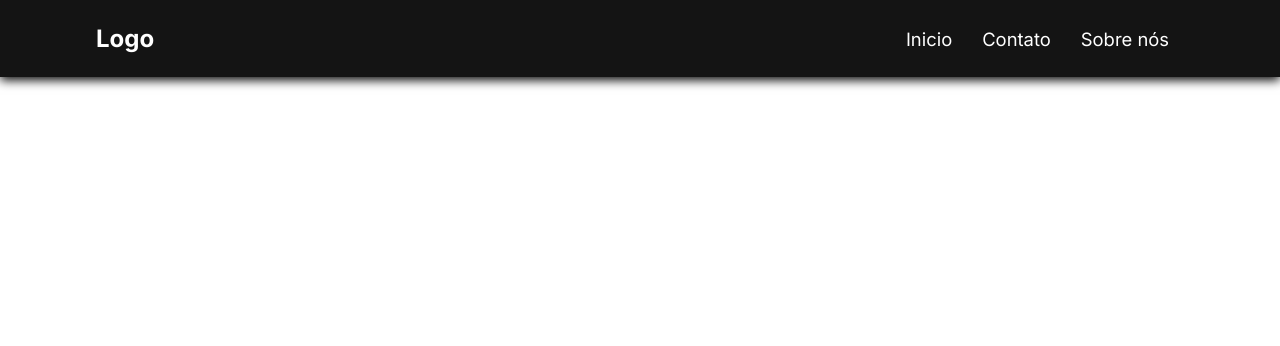
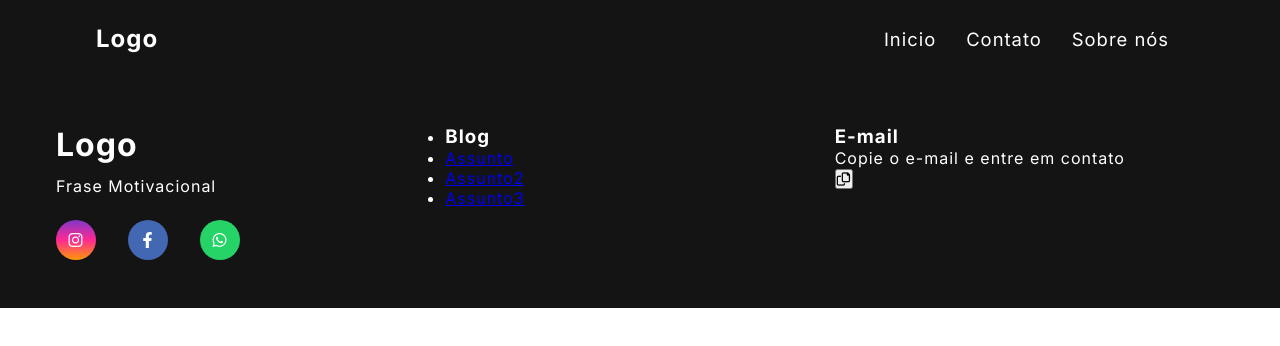
Before and after one commit to Lucas9740/Imposto-Renda, a plain HTML site: page index.html in a window 1280 px wide. Drawn offline with Linux system fonts and the light colour scheme.

Commit message:
Rodapé
Inserção do Footer, mais uma vez utilizando os métodos da @LarissaKich e com algumas alterações para um melhor aproveitamento.

Co-Authored-By: Larissa Kich <76120366+larissakich@users.noreply.github.com>

```diff
--- a/assets/css/style.css
+++ b/assets/css/style.css
@@ -4,8 +4,11 @@
     padding: 0;
     margin: 0;
     font-family: 'Inter', sans-serif;
+    box-sizing: border-box;
+    letter-spacing: 1px;
 }
 
+/*  Estilização do Cabeçalho e nav-bar*/
 header {
     background-color: rgb(20, 20, 20);
     box-shadow: 0px 3px 10px black;
@@ -24,6 +27,13 @@ header {
 
 .logo h1 {
     color: white;
+}
+
+.logo:hover {
+    background-color: rgb(46, 46, 46);
+    border-radius: 10%;
+    padding: 0.02rem;
+    margin: 1px 1px 1px 1px;
 }
 
 .nav-list {
@@ -48,6 +58,13 @@ header {
     font-weight: 400;
 }
 
+.nav-link:hover {
+    background-color: rgb(46, 46, 46);
+    border-radius: 8%;
+    padding: 0.02rem;
+    margin: 1px 1px 1px 1px;
+}
+
  .mobile-menu-icon {
     display: none;
  }
@@ -56,6 +73,7 @@ header {
     display: none;
  }
 
+ /* Responsividade a partir de -730 pixels*/
  @media screen and (max-width: 730px) {
     .nav-bar {
         padding: 1.5rem;
@@ -92,4 +110,60 @@ header {
     .open{
         display: block;
     }
+    /*  Fim da estilização do Nav-bar*/
+
+    /*Estilização do Footer ou Rodapé */
+
  }
+ /*Estilização do Footer ou Rodapé */
+footer{
+    width: 100%;
+    color: white;
+}
+.footer-link {
+    text-decoration: none;
+}
+
+#footer_content {
+    background-color: rgb(20, 20, 20);
+    display: grid;
+    grid-template-columns: repeat(3, 1fr);
+    padding: 3rem 3.5rem;
+}
+
+#footer_content h1 {
+    margin-bottom: 0.75rem;
+}
+
+#footer_social_media {
+    display: flex;
+    gap: 2rem;
+    margin-top: 1.5rem;
+}
+
+#footer_social_media .footer-link {
+    display: flex;
+    align-items: center;
+    justify-content: center;
+    height: 2.5rem;
+    width: 2.5rem;
+    color: white;
+    border-radius: 50%;
+    transition: all 0.4s;
+}
+
+#footer_social_media .footer-link:hover {
+    opacity: 0.9;
+}
+
+#instagram {
+    background: linear-gradient(#7f37c9, #ff2992, #ff9807);
+}
+
+#facebook {
+    background-color: #4267b3;
+}
+
+#whatsapp {
+    background-color: #25d366;
+}
--- a/assets/js/script.js
+++ b/assets/js/script.js
@@ -1,3 +1,4 @@
+// função de troca de imagem do menu e responsividade
 function menuShow() {
     let menuMobile = document.querySelector('.mobile-menu');
 
--- a/index.html
+++ b/index.html
@@ -3,6 +3,7 @@
 <head>
     <meta charset="UTF-8">
     <meta name="viewport" content="width=device-width, initial-scale=1.0">
+    <link rel="stylesheet" href="https://cdnjs.cloudflare.com/ajax/libs/font-awesome/6.2.1/css/all.min.css" integrity="sha512-MV7K8+y+gLIBoVD59lQIYicR65iaqukzvf/nwasF0nqhPay5w/9lJmVM2hMDcnK1OnMGCdVK+iQrJ7lzPJQd1w==" crossorigin="anonymous" referrerpolicy="no-referrer" />
     <link rel="stylesheet" href="assets/css/style.css">
     <title>Declaração de Imposto de Renda</title>
 </head>
@@ -38,7 +39,56 @@
     <!--Container de Imagens-->
 
     <!-- Rodapé com informações-->
+    <footer>
+        <div id="footer_content">
+            <div id="footer_contacts">
+                <h1>Logo</h1>
+                <p>Frase Motivacional</p>
 
+                <div id="footer_social_media">
+                    <a href="#" class="footer-link" id="instagram">
+                        <i class="fa-brands fa-instagram"></i>
+                    </a>
+
+                    <a href="#" class="footer-link" id="facebook">
+                        <i class="fa-brands fa-facebook-f"></i>
+                    </a>
+
+                    <a href="#" class="footer-link" id="whatsapp">
+                        <i class="fa-brands fa-whatsapp"></i>
+                    </a>
+                </div>
+            </div>
+
+            <ul class="footer-list">
+                <li>
+                    <h3>Blog</h3>
+                </li>
+                <li>
+                    <a href="#" class="fotter-link">Assunto</a>
+                </li>
+                <li>
+                    <a href="#" class="fotter-link">Assunto2</a>
+                </li>
+                <li>
+                    <a href="#" class="fotter-link">Assunto3</a>
+                </li>
+            </ul>
+
+            <div id="footer_subscribe">
+                <h3>E-mail</h3>
+                <p>Copie o e-mail e entre em contato</p>
+                <div id="e-mail">
+                    <button> <i class="fa-regular fa-copy"></i></button>
+                </div>
+            </div>
+        </div>
+
+        <div id="footer_copyrigth">
+            &#169
+            2024 all rights reserved
+        </div>
+    </footer>
     <script src="assets/js/script.js"></script>
 </body>
 </html>
```
